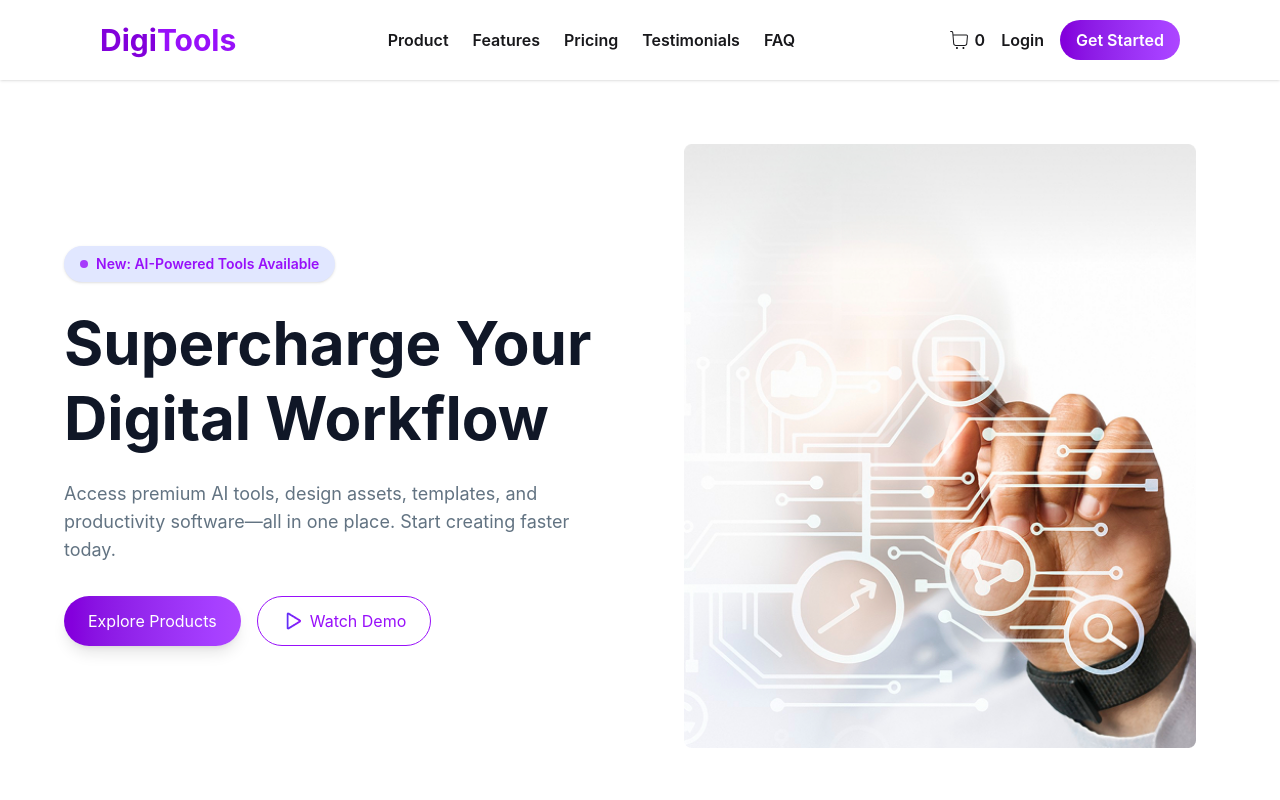
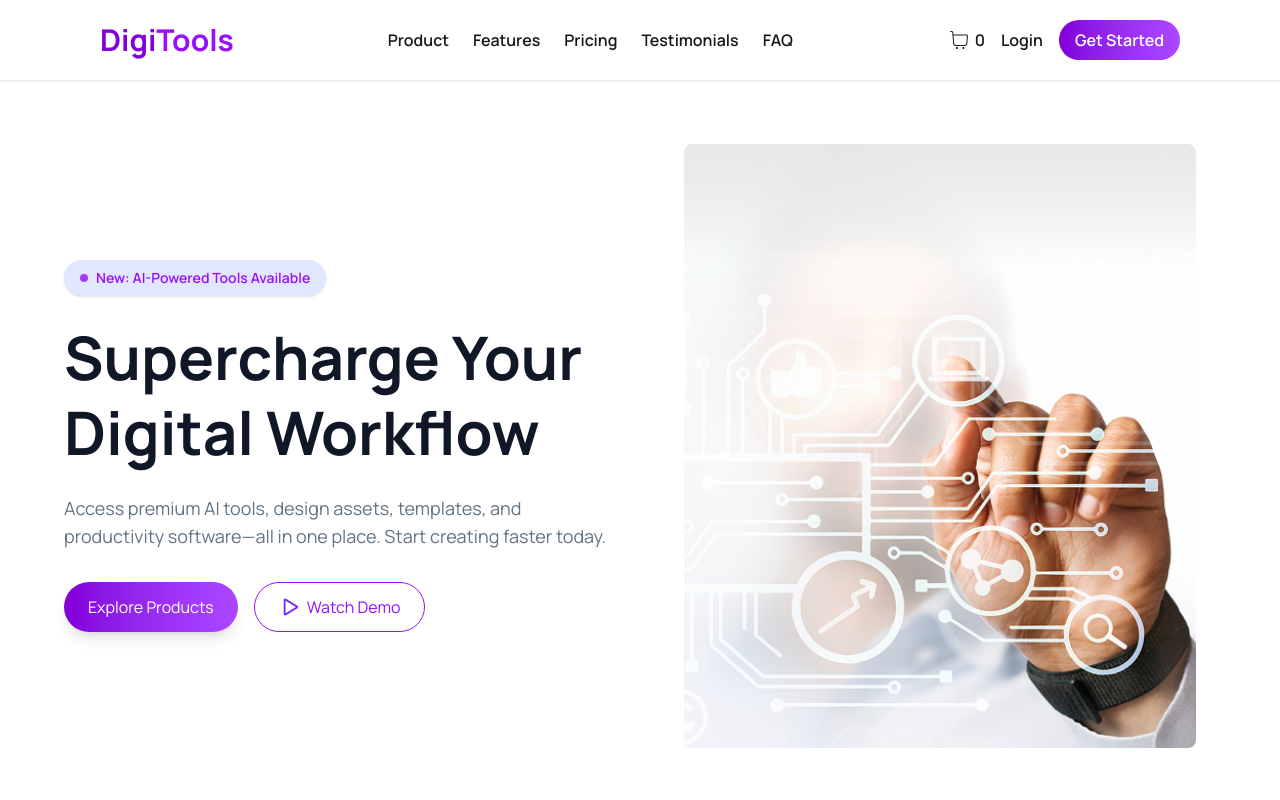
Before and after one commit to abdulkarim70/Assignment-06, a React (Vite) app: page / in a window 1280 px wide. Shown: the top 800 px of the page. Built offline with nearby package versions, Linux system fonts and the light colour scheme.

Commit message:
Set unique cart in carts item

```diff
--- a/src/Components/Card.jsx
+++ b/src/Components/Card.jsx
@@ -3,6 +3,12 @@ import { toast } from 'react-toastify';
 
 const Card = ({card, carts, setcarts}) => {
   const handleCard=()=>{
+const isFind= carts.find(item=> item.id===card.id)
+if(isFind){
+  toast.error('Item already added')
+  return
+}
+
     setcarts([...carts, card])
     toast('Item added to cart!')
   }
--- a/src/index.css
+++ b/src/index.css
@@ -1,2 +1,8 @@
+@import url('https://fonts.googleapis.com/css2?family=Manrope:wght@200..800&display=swap');
+*{
+     font-family: "Manrope", sans-serif;
+}
+
+
 @import "tailwindcss";
 @plugin "daisyui";
```
